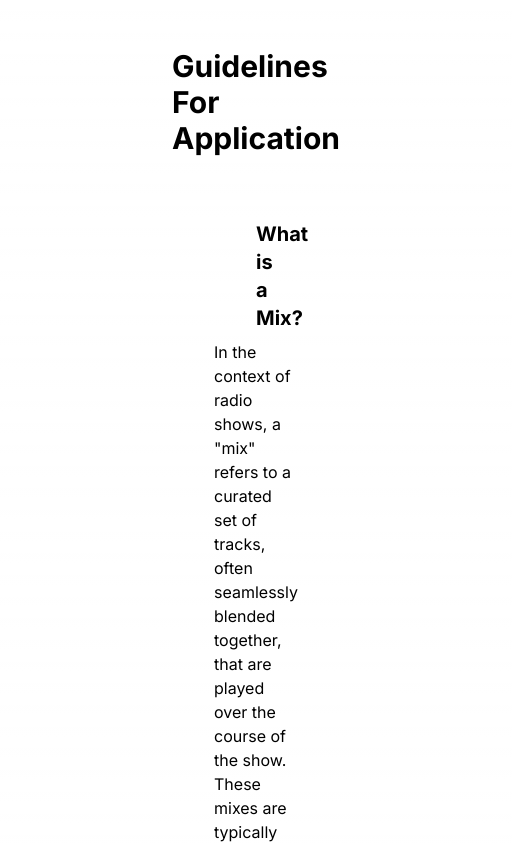
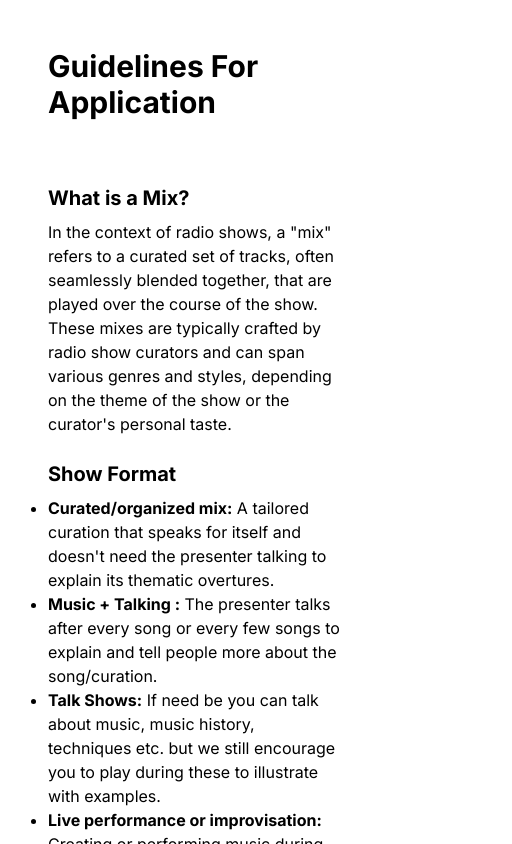
Before and after one commit to AakSin/De.ephem, a Next.js app: page /guidelines in a window 390 px wide. Shown: the top 844 px of the page, 512 px wide, since content can reach past the window. Built offline with nearby package versions, Linux system fonts and the light colour scheme.

Commit message:
fixed padding

```diff
--- a/src/app/apply/page.tsx
+++ b/src/app/apply/page.tsx
@@ -2,7 +2,7 @@
 
 export default function Apply() {
   return (
-    <main className="flex min-h-screen flex-col items-center justify-between p-24 p-md-12">
+    <main className="flex min-h-screen flex-col items-center justify-between md:p-24 p-12">
       <iframe
         data-tally-src="https://tally.so/r/wLbX4j?transparentBackground=1"
         width="100%"
--- a/src/app/guidelines/page.tsx
+++ b/src/app/guidelines/page.tsx
@@ -2,7 +2,7 @@
 
 export default function Home() {
   return (
-    <main className="flex min-h-screen flex-col items-center py-12 px-64 p-md-12">
+    <main className="flex min-h-screen flex-col items-center md:px-64 p-12">
       <h1 className="font-bold text-3xl pb-16">Guidelines For Application</h1>
       <h2 className="font-bold text-xl text-left w-full pb-2">
         What is a Mix?
```
